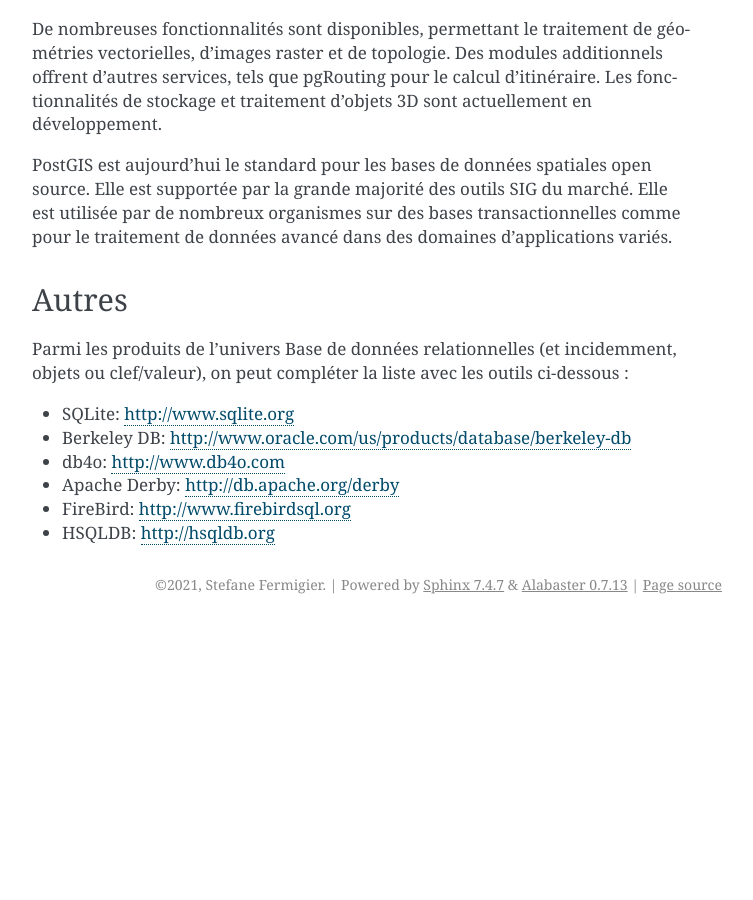
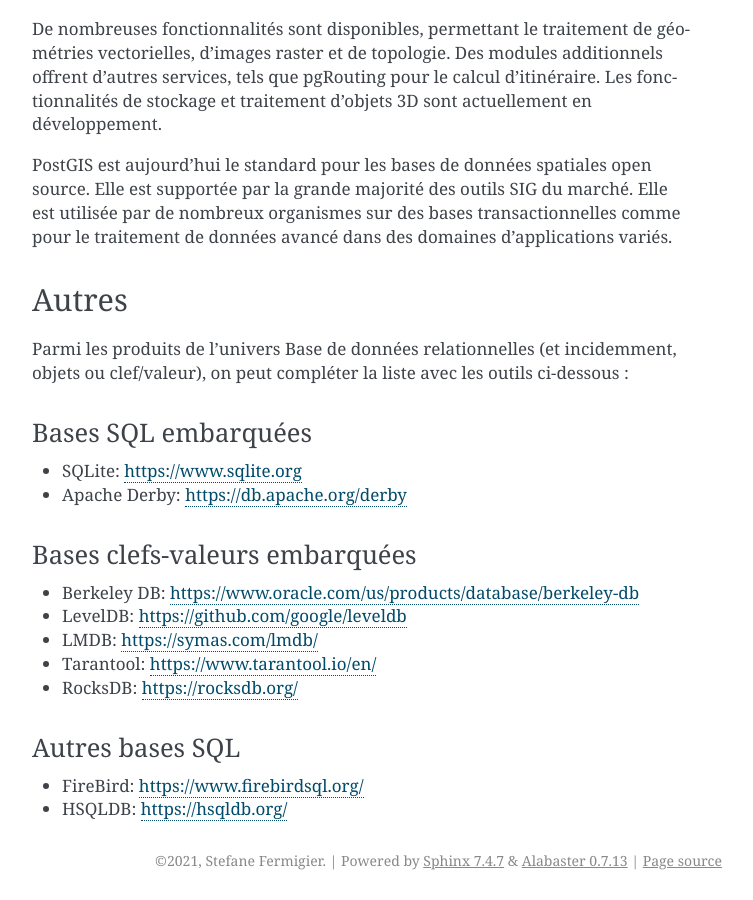
Before and after one commit to sfermigier/guide-oss, a Sphinx documentation site: the page built from source/developpement-middleware/bases-de-donnees.rst, in a window 1280 px wide and 900 px high, scrolled down 2369 px. Shown: the whole window, without its empty margins (388-1141 px from the left). Built offline with Sphinx 7.4.7, drawn with Linux system fonts in a browser that asks for light colours; before the commit the page ends 2993 px from its top, so only the background shows below that; some of the changed text lies outside the part shown.

```diff
--- a/source/developpement-middleware/bases-de-donnees.rst
+++ b/source/developpement-middleware/bases-de-donnees.rst
@@ -81,9 +81,23 @@ Autres
 
 Parmi les produits de l’univers Base de données relationnelles (et incidemment, objets ou clef/valeur), on peut compléter la liste avec les outils ci-dessous :
 
-- SQLite:	http://www.sqlite.org
-- Berkeley DB: http://www.oracle.com/us/products/database/berkeley-db
-- db4o:	http://www.db4o.com
-- Apache Derby:	http://db.apache.org/derby
-- FireBird:	http://www.firebirdsql.org
-- HSQLDB:	http://hsqldb.org
+Bases SQL embarquées
+~~~~~~~~~~~~~~~~~~~~
+
+- SQLite: https://www.sqlite.org
+- Apache Derby: https://db.apache.org/derby
+
+Bases clefs-valeurs embarquées
+~~~~~~~~~~~~~~~~~~~~~~~~~~~~~~
+
+- Berkeley DB: https://www.oracle.com/us/products/database/berkeley-db
+- LevelDB: https://github.com/google/leveldb
+- LMDB: https://symas.com/lmdb/
+- Tarantool: https://www.tarantool.io/en/
+- RocksDB: https://rocksdb.org/
+
+Autres bases SQL
+~~~~~~~~~~~~~~~~
+
+- FireBird: https://www.firebirdsql.org/
+- HSQLDB: https://hsqldb.org/
```
Also changed, not shown: source/applications/cms.rst (+22 -42 lines).
